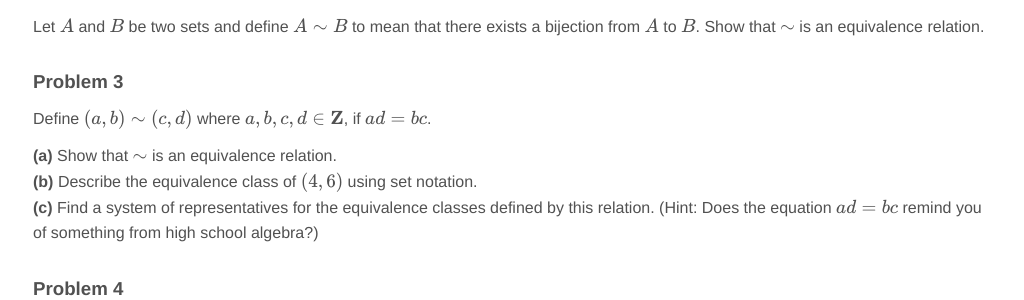
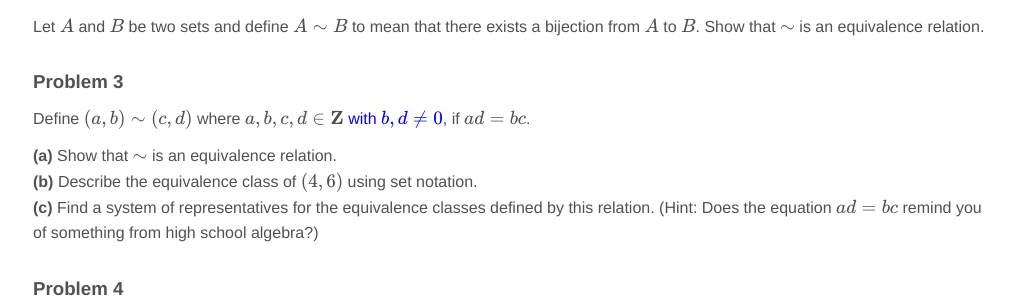
Before and after one commit to jnylam/jnylam.github.io, a Jekyll site: the page built from _courses/55/homework10.md, in a window 1280 px wide. Shown: the part 776-1076 px from the top of the page, without its empty margins (127-1151 px from the left). Built offline with Jekyll 4.4.1, drawn with Linux system fonts in a browser that asks for light colours; formulas are drawn with MathJax 3.

Commit message:
Small bug in one problem (#2)

```diff
--- a/_courses/55/homework10.md
+++ b/_courses/55/homework10.md
@@ -29,7 +29,7 @@ Let $$f:\mathbf{N} \rightarrow \mathbf{N}$$ and $$g:\mathbf{N} \rightarrow \math
 Let $$A$$ and $$B$$ be two sets and define $$A \sim B$$ to mean that there exists a bijection from $$A$$ to $$B$$. Show that $$\sim$$ is an equivalence relation.
 
 ### Problem 3
-Define $$(a,b) \sim (c,d)$$ where $$a,b,c,d \in \mathbf{Z}$$, if $$ad = bc$$.
+Define $$(a,b) \sim (c,d)$$ where $$a,b,c,d \in \mathbf{Z}$$ <ins>with $$b,d \neq 0$$</ins>, if $$ad = bc$$.
 
 __(a)__ Show that $$\sim$$ is an equivalence relation.
 __(b)__ Describe the equivalence class of $$(4, 6)$$ using set notation.
```
